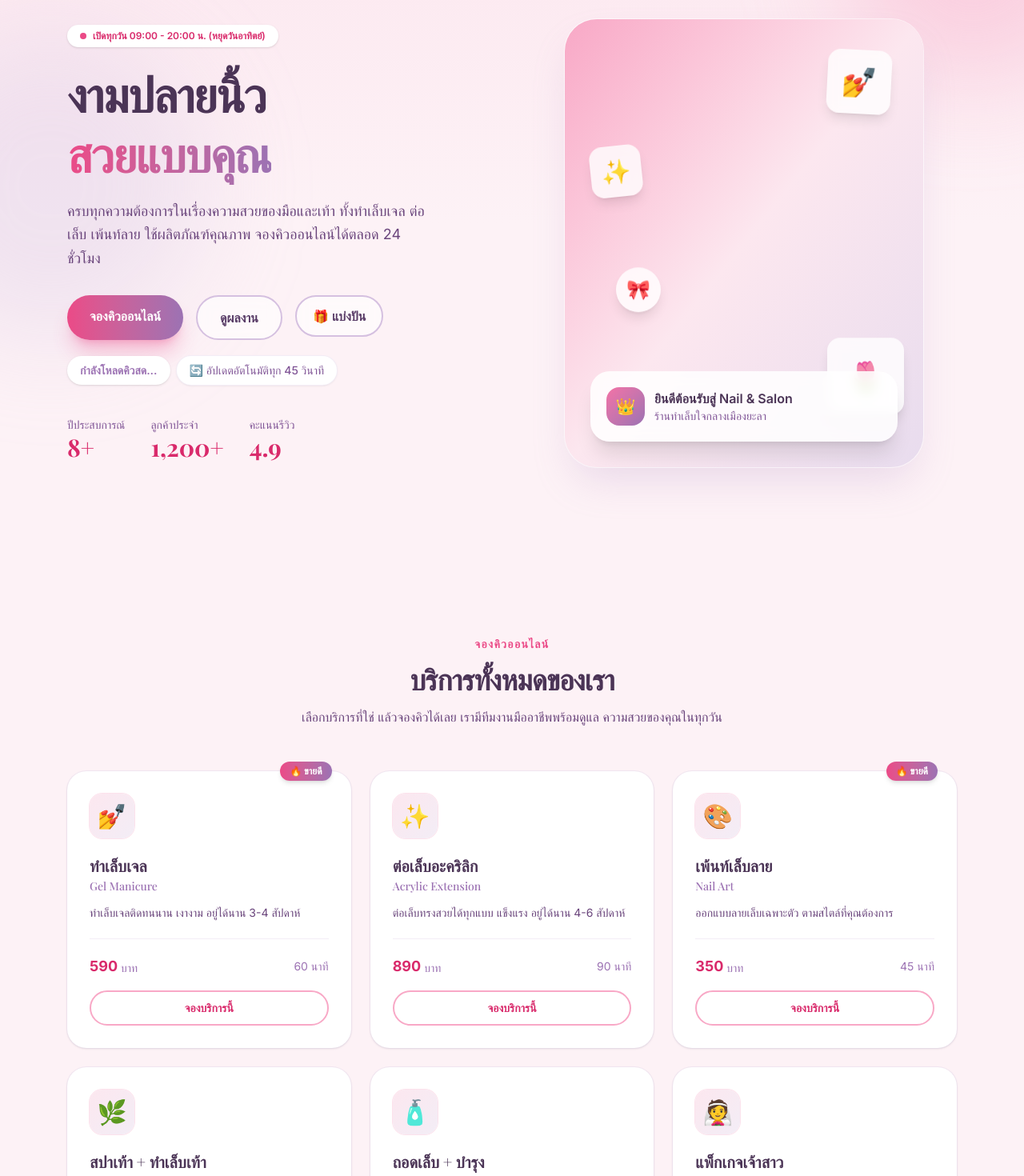
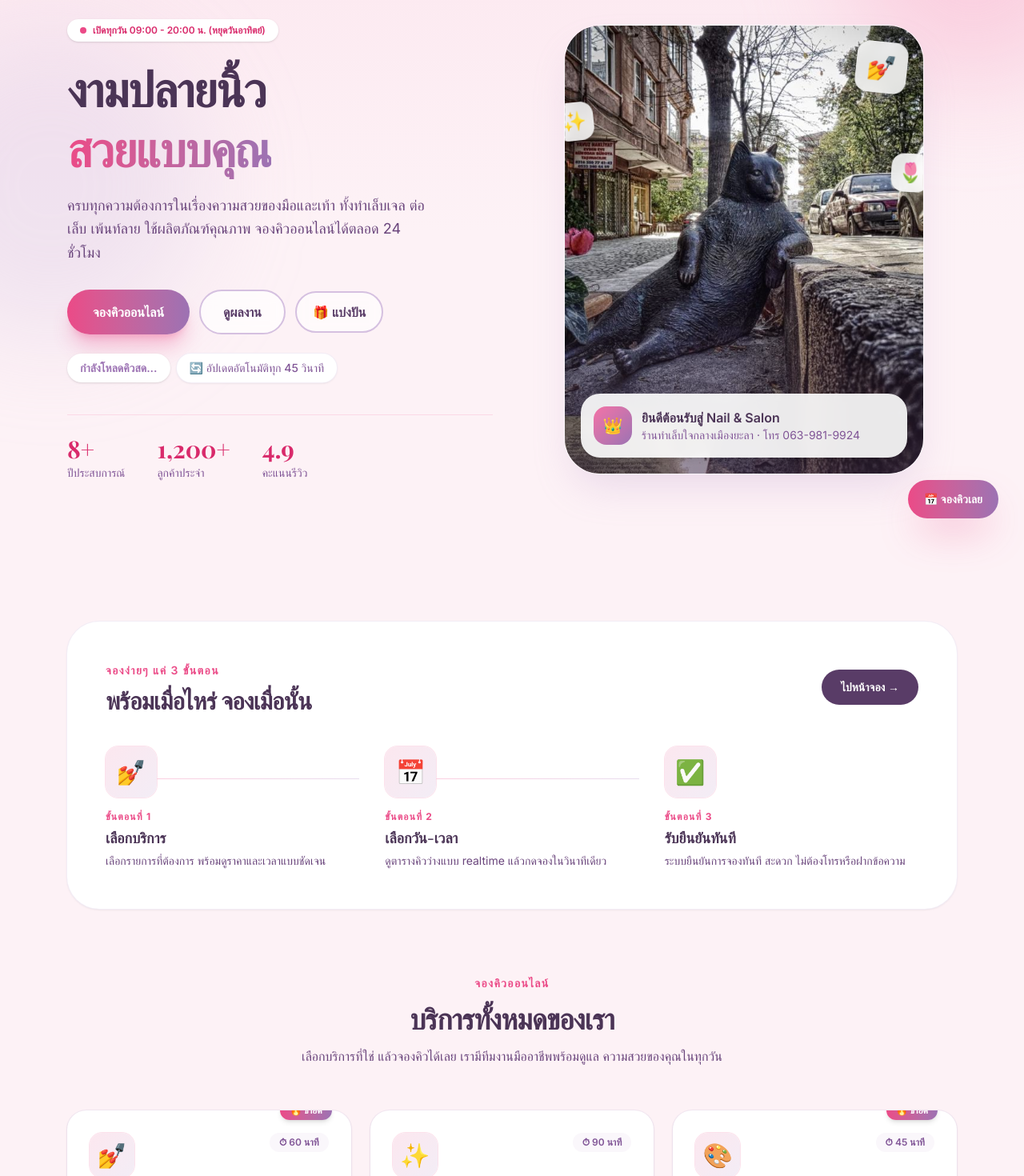
Before and after one commit to peemalanong945-cloud/nail-salonyala, a React (Vite) app: page / in a window 1280 px wide. Shown: the part 120-1590 px from the top of the page at 80% size. Built offline with nearby package versions, Linux system fonts and the light colour scheme; no server answers.

Commit message:
Homepage redesign: real hero photo, how-it-works, CTA banner, floating booking button

```diff
--- a/src/App.jsx
+++ b/src/App.jsx
@@ -2,12 +2,15 @@ import { useEffect } from "react";
 import { BrowserRouter, Route, Routes, useLocation } from "react-router-dom";
 import Navbar from "./components/Navbar";
 import Hero from "./components/Hero";
+import HowItWorks from "./components/HowItWorks";
 import Services from "./components/Services";
 import Gallery from "./components/Gallery";
 import Reviews from "./components/Reviews";
 import About from "./components/About";
+import CtaBanner from "./components/CtaBanner";
 import Contact from "./components/Contact";
 import Footer from "./components/Footer";
+import FloatingBookButton from "./components/FloatingBookButton";
 import Admin from "./pages/Admin";
 import BookingPage from "./pages/BookingPage";
 
@@ -29,13 +32,16 @@ function HomePage() {
       <Navbar />
       <main>
         <Hero />
+        <HowItWorks />
         <Services />
         <Gallery />
         <Reviews />
         <About />
+        <CtaBanner />
         <Contact />
       </main>
       <Footer />
+      <FloatingBookButton />
     </>
   );
 }
--- /dev/null
+++ b/src/components/CtaBanner.jsx
@@ -0,0 +1,36 @@
+import { Link } from "react-router-dom";
+
+export default function CtaBanner() {
+  return (
+    <section className="py-10 lg:py-14">
+      <div className="mx-auto max-w-6xl px-5">
+        <div className="relative overflow-hidden rounded-[2.5rem] bg-gradient-to-br from-blush-500 via-blush-400 to-plum-500 px-8 py-14 text-center text-white shadow-2xl shadow-blush-500/30 sm:px-14">
+          <div className="pointer-events-none absolute -top-20 -left-20 h-64 w-64 rounded-full bg-white/15 blur-3xl" />
+          <div className="pointer-events-none absolute -right-16 -bottom-24 h-72 w-72 rounded-full bg-plum-800/30 blur-3xl" />
+
+          <span className="text-4xl">💖</span>
+          <h2 className="mx-auto mt-4 max-w-xl font-display text-3xl font-bold tracking-tight sm:text-4xl">
+            พร้อมสวยแล้วหรือยัง?
+          </h2>
+          <p className="mx-auto mt-4 max-w-md text-blush-50/95">
+            คิวว่างวันนี้มีจำกัด จองล่วงหน้าเพื่อรับเวลาที่ตรงใจที่สุด ไม่ต้องรอคิว
+          </p>
+          <div className="mt-8 flex flex-wrap items-center justify-center gap-3">
+            <Link
+              to="/booking"
+              className="rounded-full bg-white px-8 py-4 font-semibold text-blush-600 shadow-lg transition hover:scale-105"
+            >
+              จองคิวเลย
+            </Link>
+            <a
+              href="tel:0639819924"
+              className="rounded-full border-2 border-white/60 px-7 py-3.5 font-semibold text-white backdrop-blur transition hover:bg-white/15"
+            >
+              📞 063-981-9924
+            </a>
+          </div>
+        </div>
+      </div>
+    </section>
+  );
+}
--- /dev/null
+++ b/src/components/FloatingBookButton.jsx
@@ -0,0 +1,15 @@
+import { Link, useLocation } from "react-router-dom";
+
+export default function FloatingBookButton() {
+  const location = useLocation();
+  if (location.pathname === "/booking") return null;
+
+  return (
+    <Link
+      to="/booking"
+      className="fixed right-5 bottom-5 z-40 flex items-center gap-2 rounded-full bg-gradient-to-r from-blush-500 to-plum-500 px-5 py-3.5 text-sm font-semibold text-white shadow-2xl shadow-blush-500/40 transition hover:scale-105 lg:right-8 lg:bottom-8"
+    >
+      📅 จองคิวเลย
+    </Link>
+  );
+}
--- a/src/components/Hero.jsx
+++ b/src/components/Hero.jsx
@@ -65,23 +65,24 @@ export default function Hero() {
             ครบทุกความต้องการในเรื่องความสวยของมือและเท้า ทั้งทำเล็บเจล ต่อเล็บ
             เพ้นท์ลาย ใช้ผลิตภัณฑ์คุณภาพ จองคิวออนไลน์ได้ตลอด 24 ชั่วโมง
           </p>
-          <div className="mt-8 flex flex-wrap gap-4">
+
+          <div className="mt-8 flex flex-wrap items-center gap-3">
             <Link
               to="/booking"
-              className="rounded-full bg-gradient-to-r from-blush-500 to-plum-500 px-7 py-3.5 font-semibold text-white shadow-xl shadow-blush-500/30 transition hover:scale-105 hover:shadow-blush-500/40"
+              className="rounded-full bg-gradient-to-r from-blush-500 to-plum-500 px-8 py-4 text-base font-semibold text-white shadow-xl shadow-blush-500/30 transition hover:scale-105 hover:shadow-blush-500/40"
             >
               จองคิวออนไลน์
             </Link>
             <a
               href="#gallery"
-              className="rounded-full border-2 border-plum-300 bg-white/60 px-7 py-3.5 font-semibold text-plum-800 backdrop-blur-sm transition hover:border-blush-400 hover:text-blush-600"
+              className="rounded-full border-2 border-plum-300 bg-white/70 px-7 py-3.5 font-semibold text-plum-800 backdrop-blur-sm transition hover:border-blush-400 hover:text-blush-600"
             >
               ดูผลงาน
             </a>
             <ShareButton />
           </div>
 
-          <div className="mt-5 flex flex-wrap gap-2">
+          <div className="mt-6 flex flex-wrap items-center gap-2">
             {live ? (
               live.closed ? (
                 <span className="inline-flex items-center gap-2 rounded-full bg-white px-4 py-2 text-sm font-semibold text-red-500 shadow-sm ring-1 ring-red-100">
@@ -107,42 +108,53 @@ export default function Hero() {
             </span>
           </div>
 
-          <dl className="mt-10 flex gap-8">
+          <dl className="mt-10 flex gap-10 border-t border-blush-200/70 pt-6">
             {stats.map((s) => (
               <div key={s.label}>
-                <dt className="order-2 text-sm text-plum-600">{s.label}</dt>
                 <dd className="font-display text-2xl font-bold text-blush-600 sm:text-3xl">
                   {s.value}
                 </dd>
+                <dt className="mt-0.5 text-sm text-plum-600">{s.label}</dt>
               </div>
             ))}
           </dl>
         </div>
 
         <div className="relative mx-auto w-full max-w-md">
-          <div className="relative aspect-[4/5] overflow-hidden rounded-[2.5rem] bg-gradient-to-br from-blush-300 via-blush-100 to-plum-200 shadow-2xl shadow-plum-400/30 ring-1 ring-white/60">
-            <div className="absolute inset-0 animate-float">
-              <div className="absolute top-10 right-10 grid h-20 w-20 place-items-center rounded-2xl bg-white/80 text-4xl shadow-lg backdrop-blur rotate-3">
-                💅
-              </div>
-              <div className="absolute top-40 left-8 grid h-16 w-16 place-items-center rounded-2xl bg-white/80 text-3xl shadow-lg backdrop-blur -rotate-6">
-                ✨
-              </div>
-              <div className="absolute bottom-16 right-6 grid h-24 w-24 place-items-center rounded-2xl bg-white/80 text-4xl shadow-lg backdrop-blur">
-                🌷
-              </div>
-              <div className="absolute bottom-48 left-16 grid h-14 w-14 place-items-center rounded-full bg-white/80 text-2xl shadow-lg backdrop-blur">
-                🎀
-              </div>
-            </div>
-            <div className="absolute inset-x-8 bottom-8 rounded-3xl bg-white/85 p-5 shadow-xl backdrop-blur">
+          <div className="relative aspect-[4/5] overflow-hidden rounded-[2.75rem] bg-gradient-to-br from-blush-300 via-blush-100 to-plum-200 shadow-2xl shadow-plum-400/30 ring-1 ring-white/70">
+            <img
+              src="/gallery/1.jpg"
+              alt="ผลงานทำเล็บของร้าน Nail & Salon"
+              loading="eager"
+              className="absolute inset-0 h-full w-full object-cover"
+              onError={(e) => {
+                e.currentTarget.style.display = "none";
+              }}
+            />
+            <div className="absolute inset-0 bg-gradient-to-t from-plum-900/50 via-transparent to-transparent" />
+
+            <span className="absolute top-5 right-5 grid h-16 w-16 rotate-6 place-items-center rounded-2xl bg-white/85 text-3xl shadow-lg backdrop-blur">
+              💅
+            </span>
+            <span className="absolute top-24 -left-3 grid h-12 w-12 -rotate-6 place-items-center rounded-2xl bg-white/85 text-2xl shadow-lg backdrop-blur">
+              ✨
+            </span>
+            <span className="absolute top-40 -right-2 grid h-12 w-12 rotate-3 place-items-center rounded-2xl bg-white/85 text-2xl shadow-lg backdrop-blur">
+              🌷
+            </span>
+
+            <div className="absolute inset-x-5 bottom-5 rounded-3xl bg-white/90 p-4 shadow-xl backdrop-blur">
               <div className="flex items-center gap-3">
-                <span className="grid h-12 w-12 place-items-center rounded-2xl bg-gradient-to-br from-blush-400 to-plum-500 text-xl text-white">
+                <span className="grid h-12 w-12 shrink-0 place-items-center rounded-2xl bg-gradient-to-br from-blush-400 to-plum-500 text-xl text-white">
                   👑
                 </span>
-                <div>
-                  <p className="font-semibold text-plum-900">ยินดีต้อนรับสู่ Nail & Salon</p>
-                  <p className="text-sm text-plum-600">ร้านทำเล็บใจกลางเมืองยะลา</p>
+                <div className="min-w-0">
+                  <p className="truncate font-semibold text-plum-900">
+                    ยินดีต้อนรับสู่ Nail & Salon
+                  </p>
+                  <p className="truncate text-sm text-plum-600">
+                    ร้านทำเล็บใจกลางเมืองยะลา · โทร 063-981-9924
+                  </p>
                 </div>
               </div>
             </div>
--- /dev/null
+++ b/src/components/HowItWorks.jsx
@@ -0,0 +1,74 @@
+import { Link } from "react-router-dom";
+
+const steps = [
+  {
+    num: "1",
+    icon: "💅",
+    title: "เลือกบริการ",
+    text: "เลือกรายการที่ต้องการ พร้อมดูราคาและเวลาแบบชัดเจน",
+  },
+  {
+    num: "2",
+    icon: "📅",
+    title: "เลือกวัน-เวลา",
+    text: "ดูตารางคิวว่างแบบ realtime แล้วกดจองในวินาทีเดียว",
+  },
+  {
+    num: "3",
+    icon: "✅",
+    title: "รับยืนยันทันที",
+    text: "ระบบยืนยันการจองทันที สะดวก ไม่ต้องโทรหรือฝากข้อความ",
+  },
+];
+
+export default function HowItWorks() {
+  return (
+    <section className="py-16 lg:py-20">
+      <div className="mx-auto max-w-6xl px-5">
+        <div className="rounded-[2.5rem] bg-white p-8 shadow-sm ring-1 ring-plum-100 sm:p-12">
+          <div className="flex flex-col items-center gap-4 text-center md:flex-row md:justify-between md:text-left">
+            <div>
+              <span className="text-sm font-semibold tracking-widest text-blush-500 uppercase">
+                จองง่ายๆ แค่ 3 ขั้นตอน
+              </span>
+              <h2 className="mt-2 font-display text-2xl font-bold tracking-tight text-plum-900 sm:text-3xl">
+                พร้อมเมื่อไหร่ จองเมื่อนั้น
+              </h2>
+            </div>
+            <Link
+              to="/booking"
+              className="shrink-0 rounded-full bg-plum-800 px-6 py-3 text-sm font-semibold text-white transition hover:bg-plum-900"
+            >
+              ไปหน้าจอง →
+            </Link>
+          </div>
+
+          <div className="mt-10 grid gap-8 sm:grid-cols-3">
+            {steps.map((step, i) => (
+              <div key={step.num} className="relative flex gap-4 sm:block">
+                {i < steps.length - 1 && (
+                  <span
+                    aria-hidden
+                    className="absolute top-10 left-16 hidden h-px w-[calc(100%-4rem)] bg-gradient-to-r from-blush-200 to-plum-200 sm:block"
+                  />
+                )}
+                <span className="grid h-16 w-16 shrink-0 place-items-center rounded-2xl bg-gradient-to-br from-blush-100 to-plum-100 text-3xl ring-1 ring-blush-200/60">
+                  {step.icon}
+                </span>
+                <div className="mt-4">
+                  <p className="text-xs font-bold tracking-widest text-blush-500 uppercase">
+                    ขั้นตอนที่ {step.num}
+                  </p>
+                  <h3 className="mt-1 font-display text-lg font-bold text-plum-900">
+                    {step.title}
+                  </h3>
+                  <p className="mt-1 text-sm leading-relaxed text-plum-700">{step.text}</p>
+                </div>
+              </div>
+            ))}
+          </div>
+        </div>
+      </div>
+    </section>
+  );
+}
--- a/src/components/Services.jsx
+++ b/src/components/Services.jsx
@@ -1,8 +1,9 @@
+import { Link } from "react-router-dom";
 import { services } from "../data";
 
 export default function Services() {
   return (
-    <section id="services" className="py-20 lg:py-28">
+    <section id="services" className="pb-20 lg:pb-28">
       <div className="mx-auto max-w-6xl px-5">
         <div className="mx-auto max-w-2xl text-center">
           <span className="text-sm font-semibold tracking-widest text-blush-500 uppercase">
@@ -21,16 +22,21 @@ export default function Services() {
           {services.map((service) => (
             <article
               key={service.id}
-              className="group relative flex flex-col rounded-3xl bg-white p-7 shadow-sm ring-1 ring-plum-200/50 transition duration-300 hover:-translate-y-1.5 hover:shadow-xl hover:shadow-blush-200"
+              className="group relative flex flex-col overflow-hidden rounded-3xl bg-white p-7 shadow-sm ring-1 ring-plum-200/50 transition duration-300 hover:-translate-y-1.5 hover:shadow-xl hover:shadow-blush-200"
             >
               {service.popular && (
                 <span className="absolute -top-3 right-6 rounded-full bg-gradient-to-r from-blush-500 to-plum-500 px-3 py-1 text-xs font-bold text-white shadow-md">
                   🔥 ขายดี
                 </span>
               )}
-              <span className="grid h-14 w-14 place-items-center rounded-2xl bg-gradient-to-br from-blush-100 to-plum-100 text-3xl ring-1 ring-blush-200/60 transition group-hover:scale-110">
-                {service.icon}
-              </span>
+              <div className="flex items-start justify-between">
+                <span className="grid h-14 w-14 place-items-center rounded-2xl bg-gradient-to-br from-blush-100 to-plum-100 text-3xl ring-1 ring-blush-200/60 transition group-hover:scale-110">
+                  {service.icon}
+                </span>
+                <span className="rounded-full bg-plum-50 px-3 py-1 text-xs font-semibold text-plum-600">
+                  ⏱ {service.duration}
+                </span>
+              </div>
               <h3 className="mt-5 font-display text-xl font-bold text-plum-900">
                 {service.name}
                 <span className="mt-0.5 block text-sm font-medium text-plum-500">
@@ -42,19 +48,18 @@ export default function Services() {
               </p>
               <div className="mt-5 flex items-center justify-between border-t border-plum-100 pt-5">
                 <div className="flex items-end gap-1">
-                  <span className="text-lg font-bold text-blush-600">
+                  <span className="text-2xl font-bold text-blush-600">
                     {service.price.toLocaleString("th-TH")}
                   </span>
-                  <span className="pb-0.5 text-sm text-plum-500">บาท</span>
+                  <span className="pb-1 text-sm text-plum-500">บาท</span>
                 </div>
-                <span className="text-sm text-plum-500">{service.duration}</span>
               </div>
-              <a
-                href="#booking"
-                className="mt-4 rounded-full border-2 border-blush-300 py-2.5 text-center text-sm font-semibold text-blush-600 transition hover:bg-blush-500 hover:border-blush-500 hover:text-white"
+              <Link
+                to="/booking"
+                className="mt-4 rounded-full border-2 border-blush-300 py-2.5 text-center text-sm font-semibold text-blush-600 transition hover:border-blush-500 hover:bg-blush-500 hover:text-white"
               >
                 จองบริการนี้
-              </a>
+              </Link>
             </article>
           ))}
         </div>
```
Also changed, not shown: src/components/About.jsx (+13 -3 lines).
